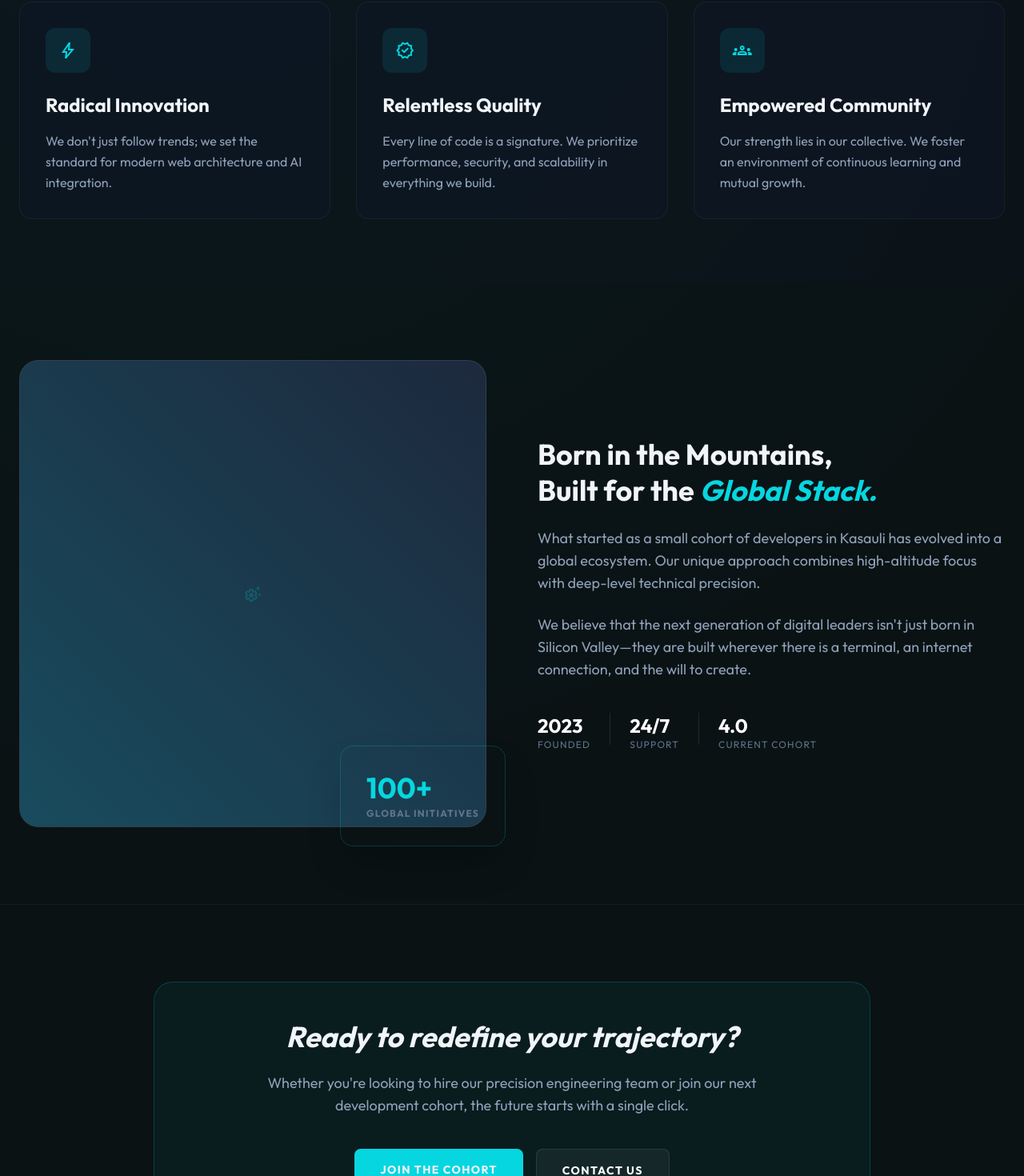
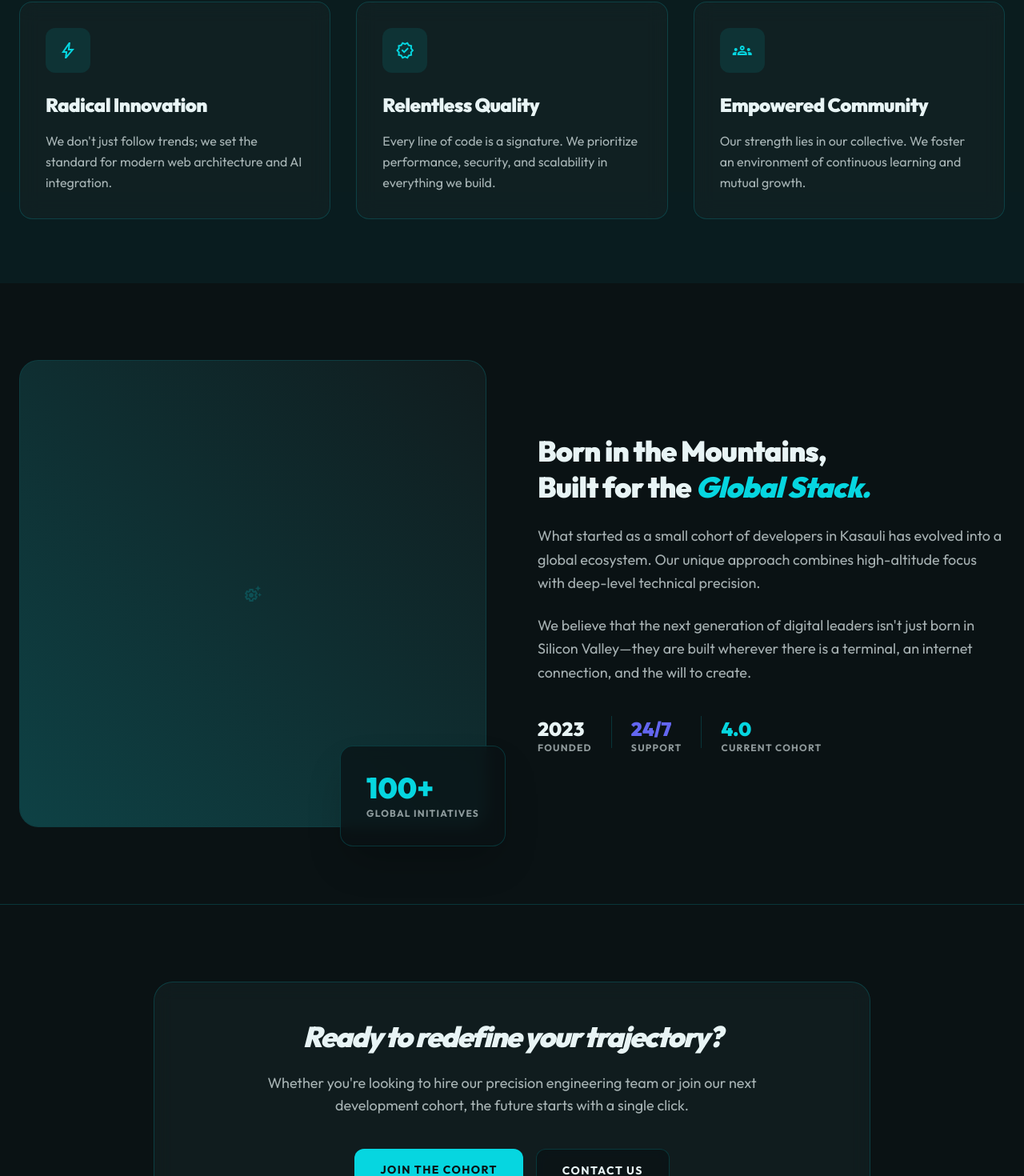
Before and after one commit to gouravkashiv7/kasaulicoder, a Next.js app: page /about in a window 1280 px wide. Shown: the part 777-2247 px from the top of the page at 80% size. Built offline with nearby package versions, Linux system fonts and the light colour scheme.

Commit message:
theme integration

```diff
--- a/components/marketing/AboutUs.tsx
+++ b/components/marketing/AboutUs.tsx
@@ -9,9 +9,9 @@ import GlobalFooter from "@/components/layout/GlobalFooter";
 
 const AboutUs = () => {
   return (
-    <div className="min-h-screen bg-background-dark text-slate-100 flex flex-col font-display overflow-hidden relative">
+    <div className="bg-background text-foreground min-h-screen font-display selection:bg-primary selection:text-primary-content overflow-hidden relative">
       <div className="absolute inset-x-0 top-0 h-px bg-linear-to-r from-transparent via-primary/30 to-transparent"></div>
-      <div className="absolute inset-0 bg-[radial-gradient(circle_at_20%_20%,rgba(0,242,255,0.03)_0%,transparent_50%)]"></div>
+      <div className="absolute inset-0 bg-[radial-gradient(circle_at_20%_20%,var(--primary)_0.03,transparent_50%)] opacity-20"></div>
 
       <GlobalHeader />
 
@@ -30,7 +30,7 @@ const AboutUs = () => {
               initial={{ opacity: 0, y: 20 }}
               animate={{ opacity: 1, y: 0 }}
               transition={{ delay: 0.1 }}
-              className="text-5xl md:text-7xl font-bold leading-tight mb-8"
+              className="text-5xl md:text-7xl font-black leading-tight mb-8 tracking-tighter"
             >
               Engineering the{" "}
               <span className="text-primary italic">Next Decade</span> <br /> of
@@ -40,7 +40,7 @@ const AboutUs = () => {
               initial={{ opacity: 0, y: 20 }}
               animate={{ opacity: 1, y: 0 }}
               transition={{ delay: 0.2 }}
-              className="text-slate-400 text-xl max-w-3xl mx-auto mb-12"
+              className="text-foreground opacity-70 text-xl max-w-3xl mx-auto mb-12"
             >
               KasauliCoder is a premier technical collective dedicated to
               bridging the gap between raw potential and industry-leading
@@ -50,7 +50,7 @@ const AboutUs = () => {
         </section>
 
         {/* Values Grid */}
-        <section className="py-20 px-6 bg-slate-900/20">
+        <section className="py-20 px-6 bg-primary/5">
           <div className="max-w-7xl mx-auto">
             <div className="grid md:grid-cols-3 gap-8">
               {[
@@ -76,15 +76,19 @@ const AboutUs = () => {
                   whileInView={{ opacity: 1, y: 0 }}
                   viewport={{ once: true }}
                   transition={{ delay: i * 0.1 }}
-                  className="p-8 bg-slate-900/40 border border-white/5 rounded-2xl hover:border-primary/30 transition-all group"
+                  className="p-8 glass-card border-glass-border rounded-2xl hover:border-primary/30 transition-all group"
                 >
                   <div className="size-14 bg-primary/10 rounded-xl flex items-center justify-center mb-6 group-hover:scale-110 transition-transform">
                     <span className="material-symbols-outlined text-primary text-3xl">
                       {val.icon}
                     </span>
                   </div>
-                  <h3 className="text-2xl font-bold mb-4">{val.title}</h3>
-                  <p className="text-slate-400 leading-relaxed">{val.desc}</p>
+                  <h3 className="text-2xl font-black mb-4 tracking-tight">
+                    {val.title}
+                  </h3>
+                  <p className="text-foreground opacity-70 leading-relaxed">
+                    {val.desc}
+                  </p>
                 </motion.div>
               ))}
             </div>
@@ -100,7 +104,7 @@ const AboutUs = () => {
               viewport={{ once: true }}
               className="relative"
             >
-              <div className="aspect-square bg-slate-800 rounded-3xl overflow-hidden border border-white/10 relative">
+              <div className="aspect-square bg-card rounded-3xl overflow-hidden border border-glass-border relative">
                 <div className="absolute inset-0 bg-linear-to-tr from-primary/20 to-transparent"></div>
                 <div className="absolute inset-0 flex items-center justify-center">
                   <span className="material-symbols-outlined text-[120px] text-primary/20">
@@ -108,9 +112,9 @@ const AboutUs = () => {
                   </span>
                 </div>
               </div>
-              <div className="absolute -bottom-6 -right-6 p-8 bg-background-dark border border-primary/20 rounded-2xl shadow-2xl">
-                <p className="text-4xl font-bold text-primary mb-1">100+</p>
-                <p className="text-xs font-bold uppercase tracking-widest text-slate-500">
+              <div className="absolute -bottom-6 -right-6 p-8 glass-panel border-glass-border rounded-2xl shadow-2xl">
+                <p className="text-4xl font-black text-primary mb-1">100+</p>
+                <p className="text-xs font-bold uppercase tracking-widest opacity-60">
                   Global Initiatives
                 </p>
               </div>
@@ -121,38 +125,38 @@ const AboutUs = () => {
               viewport={{ once: true }}
               className="space-y-6"
             >
-              <h2 className="text-4xl font-bold leading-tight">
+              <h2 className="text-4xl font-black leading-tight tracking-tight">
                 Born in the Mountains, <br /> Built for the{" "}
                 <span className="text-primary italic">Global Stack.</span>
               </h2>
-              <p className="text-slate-400 text-lg">
+              <p className="text-foreground opacity-70 text-lg leading-relaxed">
                 What started as a small cohort of developers in Kasauli has
                 evolved into a global ecosystem. Our unique approach combines
                 high-altitude focus with deep-level technical precision.
               </p>
-              <p className="text-slate-400 text-lg">
+              <p className="text-foreground opacity-70 text-lg leading-relaxed">
                 We believe that the next generation of digital leaders isn't
                 just born in Silicon Valley—they are built wherever there is a
                 terminal, an internet connection, and the will to create.
               </p>
               <div className="pt-4 flex gap-6">
                 <div>
-                  <p className="text-2xl font-bold text-white">2023</p>
-                  <p className="text-xs text-slate-500 uppercase tracking-widest">
+                  <p className="text-2xl font-black">2023</p>
+                  <p className="text-xs opacity-60 uppercase tracking-widest font-bold">
                     Founded
                   </p>
                 </div>
-                <div className="w-px h-10 bg-white/10"></div>
+                <div className="w-px h-10 bg-glass-border"></div>
                 <div>
-                  <p className="text-2xl font-bold text-white">24/7</p>
-                  <p className="text-xs text-slate-500 uppercase tracking-widest">
+                  <p className="text-2xl font-black text-secondary">24/7</p>
+                  <p className="text-xs opacity-60 uppercase tracking-widest font-bold">
                     Support
                   </p>
                 </div>
-                <div className="w-px h-10 bg-white/10"></div>
+                <div className="w-px h-10 bg-glass-border"></div>
                 <div>
-                  <p className="text-2xl font-bold text-white">4.0</p>
-                  <p className="text-xs text-slate-500 uppercase tracking-widest">
+                  <p className="text-2xl font-black text-primary">4.0</p>
+                  <p className="text-xs opacity-60 uppercase tracking-widest font-bold">
                     Current Cohort
                   </p>
                 </div>
@@ -162,31 +166,32 @@ const AboutUs = () => {
         </section>
 
         {/* Call to Action */}
-        <section className="py-24 px-6 border-t border-white/5">
+        <section className="py-24 px-6 border-t border-glass-border">
           <motion.div
             initial={{ opacity: 0, scale: 0.95 }}
             whileInView={{ opacity: 1, scale: 1 }}
             viewport={{ once: true }}
-            className="max-w-4xl mx-auto bg-primary/5 border border-primary/20 rounded-3xl p-12 text-center"
+            className="max-w-4xl mx-auto glass-card border-glass-border rounded-3xl p-12 text-center relative overflow-hidden group"
           >
-            <h2 className="text-4xl font-bold mb-6 italic">
+            <div className="absolute inset-0 bg-primary/5 opacity-0 group-hover:opacity-100 transition-opacity duration-700"></div>
+            <h2 className="text-4xl font-black mb-6 italic tracking-tighter relative z-10">
               Ready to redefine your trajectory?
             </h2>
-            <p className="text-slate-400 text-lg mb-10 max-w-2xl mx-auto">
+            <p className="text-foreground opacity-70 text-lg mb-10 max-w-2xl mx-auto relative z-10">
               Whether you're looking to hire our precision engineering team or
               join our next development cohort, the future starts with a single
               click.
             </p>
-            <div className="flex flex-wrap justify-center gap-4">
+            <div className="flex flex-wrap justify-center gap-4 relative z-10">
               <Link
                 href="/register"
-                className="bg-primary text-background-dark font-bold px-8 py-4 rounded-lg hover:shadow-[0_0_20px_rgba(0,242,255,0.4)] transition-all uppercase tracking-widest text-sm"
+                className="bg-primary text-primary-content font-bold px-8 py-4 rounded-xl hover:shadow-[0_0_20px_rgba(0,242,255,0.4)] hover:scale-105 transition-all uppercase tracking-widest text-sm"
               >
                 JOIN THE COHORT
               </Link>
               <Link
                 href="/contact"
-                className="bg-white/5 border border-white/10 text-white font-bold px-8 py-4 rounded-lg hover:bg-white/10 transition-all uppercase tracking-widest text-sm"
+                className="glass-panel border-glass-border font-bold px-8 py-4 rounded-xl hover:bg-white/5 transition-all uppercase tracking-widest text-sm"
               >
                 CONTACT US
               </Link>
--- a/components/marketing/PrivacyPolicy.tsx
+++ b/components/marketing/PrivacyPolicy.tsx
@@ -9,8 +9,8 @@ import GlobalFooter from "@/components/layout/GlobalFooter";
 
 const PrivacyPolicy = () => {
   return (
-    <div className="min-h-screen bg-background-dark text-slate-100 flex flex-col font-display overflow-hidden relative">
-      <div className="absolute inset-0 bg-[radial-gradient(circle_at_0%_50%,rgba(0,242,255,0.05)_0%,transparent_50%)]"></div>
+    <div className="bg-background text-foreground min-h-screen font-display selection:bg-primary selection:text-primary-content overflow-hidden relative">
+      <div className="absolute inset-0 bg-[radial-gradient(circle_at_0%_50%,var(--primary)_0.05,transparent_50%)] opacity-20"></div>
 
       <GlobalHeader />
 
@@ -21,10 +21,10 @@ const PrivacyPolicy = () => {
             animate={{ opacity: 1, y: 0 }}
             className="mb-12"
           >
-            <h1 className="text-4xl md:text-5xl font-bold mb-6">
+            <h1 className="text-4xl md:text-5xl font-black mb-6 tracking-tighter">
               Privacy <span className="text-primary italic">Policy</span>
             </h1>
-            <p className="text-slate-400">
+            <p className="text-foreground opacity-70 text-lg">
               Your data is yours. We just protect it.
             </p>
           </motion.div>
@@ -33,13 +33,11 @@ const PrivacyPolicy = () => {
             initial={{ opacity: 0, y: 20 }}
             animate={{ opacity: 1, y: 0 }}
             transition={{ delay: 0.1 }}
-            className="space-y-12 text-slate-300"
+            className="space-y-12 text-foreground opacity-80"
           >
             <section className="grid md:grid-cols-3 gap-8 items-start">
               <div className="md:col-span-1">
-                <h2 className="text-xl font-bold text-white">
-                  Data Collection
-                </h2>
+                <h2 className="text-xl font-bold">Data Collection</h2>
               </div>
               <div className="md:col-span-2 space-y-4">
                 <p>
@@ -48,11 +46,11 @@ const PrivacyPolicy = () => {
                   us. This may include your name, email, professional interests,
                   and payment information.
                 </p>
-                <div className="bg-white/5 p-6 rounded-xl border border-white/5">
+                <div className="glass-card p-6 rounded-xl">
                   <p className="text-sm font-bold text-primary mb-2 uppercase tracking-widest">
                     Why we collect it
                   </p>
-                  <ul className="text-sm space-y-2 list-disc list-inside text-slate-400">
+                  <ul className="text-sm space-y-2 list-disc list-inside opacity-70">
                     <li>To personalize your learning path</li>
                     <li>To facilitate secure payments</li>
                     <li>To send critical system updates</li>
@@ -63,7 +61,7 @@ const PrivacyPolicy = () => {
 
             <section className="grid md:grid-cols-3 gap-8 items-start">
               <div className="md:col-span-1">
-                <h2 className="text-xl font-bold text-white">Data Security</h2>
+                <h2 className="text-xl font-bold">Data Security</h2>
               </div>
               <div className="md:col-span-2">
                 <p>
@@ -77,9 +75,7 @@ const PrivacyPolicy = () => {
 
             <section className="grid md:grid-cols-3 gap-8 items-start">
               <div className="md:col-span-1">
-                <h2 className="text-xl font-bold text-white">
-                  Third-Party Sharing
-                </h2>
+                <h2 className="text-xl font-bold">Third-Party Sharing</h2>
               </div>
               <div className="md:col-span-2">
                 <p>
@@ -91,21 +87,22 @@ const PrivacyPolicy = () => {
               </div>
             </section>
 
-            <section className="p-8 bg-linear-to-br from-primary/10 to-transparent border border-primary/20 rounded-2xl">
-              <h2 className="text-2xl font-bold text-white mb-4 italic">
+            <section className="p-8 glass-panel border-glass-border rounded-2xl relative overflow-hidden group">
+              <div className="absolute inset-0 bg-primary/5 opacity-0 group-hover:opacity-100 transition-opacity duration-500"></div>
+              <h2 className="text-2xl font-black mb-4 italic relative z-10">
                 Your Rights
               </h2>
-              <p className="mb-6">
+              <p className="mb-6 relative z-10">
                 You have the right to access, correct, or delete your personal
                 information at any time. If you wish to exercise these rights,
                 please contact our data protection officer.
               </p>
               <Link
                 href="/contact"
-                className="text-primary font-bold hover:underline inline-flex items-center gap-2"
+                className="text-primary font-bold hover:underline inline-flex items-center gap-2 relative z-10 group/link"
               >
                 Contact Data Protection Officer
-                <span className="material-symbols-outlined text-sm">
+                <span className="material-symbols-outlined text-sm group-hover/link:translate-x-1 transition-transform">
                   arrow_forward
                 </span>
               </Link>
--- a/components/marketing/TermsOfService.tsx
+++ b/components/marketing/TermsOfService.tsx
@@ -9,8 +9,8 @@ import GlobalFooter from "@/components/layout/GlobalFooter";
 
 const TermsOfService = () => {
   return (
-    <div className="min-h-screen bg-background-dark text-slate-100 flex flex-col font-display overflow-hidden relative">
-      <div className="absolute inset-0 bg-[radial-gradient(circle_at_50%_0%,rgba(0,242,255,0.05)_0%,transparent_50%)]"></div>
+    <div className="bg-background text-foreground min-h-screen font-display selection:bg-primary selection:text-primary-content overflow-hidden relative">
+      <div className="absolute inset-0 bg-[radial-gradient(circle_at_50%_0%,var(--primary)_0.05,transparent_50%)] opacity-20"></div>
 
       <GlobalHeader />
 
@@ -21,23 +21,25 @@ const TermsOfService = () => {
             animate={{ opacity: 1, y: 0 }}
             className="mb-12"
           >
-            <h1 className="text-4xl md:text-5xl font-bold mb-6">
+            <h1 className="text-4xl md:text-5xl font-black mb-6 tracking-tighter">
               Terms of <span className="text-primary italic">Service</span>
             </h1>
-            <p className="text-slate-400">Last updated: October 2024</p>
+            <p className="text-foreground opacity-70">
+              Last updated: October 2024
+            </p>
           </motion.div>
 
           <motion.div
             initial={{ opacity: 0, y: 20 }}
             animate={{ opacity: 1, y: 0 }}
             transition={{ delay: 0.1 }}
-            className="space-y-8 prose prose-invert max-w-none text-slate-300"
+            className="space-y-8 max-w-none text-foreground opacity-80"
           >
             <section>
-              <h2 className="text-2xl font-bold text-white mb-4">
+              <h2 className="text-2xl font-black mb-4 tracking-tight">
                 1. Acceptance of Terms
               </h2>
-              <p>
+              <p className="leading-relaxed">
                 By accessing and using KasauliCoder's platform, cohort
                 materials, and services, you agree to be bound by these Terms of
                 Service. If you do not agree to these terms, please do not use
@@ -46,10 +48,10 @@ const TermsOfService = () => {
             </section>
 
             <section>
-              <h2 className="text-2xl font-bold text-white mb-4">
+              <h2 className="text-2xl font-black mb-4 tracking-tight">
                 2. Professional Development
               </h2>
-              <p>
+              <p className="leading-relaxed">
                 Our cohorts and training programs are intended for professional
                 development. While we provide industry-leading knowledge and
                 mentorship, KasauliCoder does not guarantee specific employment
@@ -59,10 +61,10 @@ const TermsOfService = () => {
             </section>
 
             <section>
-              <h2 className="text-2xl font-bold text-white mb-4">
+              <h2 className="text-2xl font-black mb-4 tracking-tight">
                 3. Intellectual Property
               </h2>
-              <p>
+              <p className="leading-relaxed">
                 All materials provided during our programs, including code
                 snippets, architecture diagrams, and educational content, are
                 owned by KasauliCoder or its licensors. You are granted a
@@ -72,10 +74,10 @@ const TermsOfService = () => {
             </section>
 
             <section>
-              <h2 className="text-2xl font-bold text-white mb-4">
+              <h2 className="text-2xl font-black mb-4 tracking-tight">
                 4. Payment and Refunds
               </h2>
-              <p>
+              <p className="leading-relaxed">
                 Fees for our premium cohorts are non-refundable unless otherwise
                 specified in the registration documentation. We provide
                 high-value, limited-seat opportunities and expect a commitment
@@ -83,11 +85,12 @@ const TermsOfService = () => {
               </p>
             </section>
 
-            <section className="bg-primary/5 border border-primary/20 p-8 rounded-2xl">
-              <h2 className="text-2xl font-bold text-primary mb-4">
+            <section className="glass-panel border-glass-border p-8 rounded-2xl relative overflow-hidden group">
+              <div className="absolute inset-0 bg-primary/5 opacity-0 group-hover:opacity-100 transition-opacity duration-500"></div>
+              <h2 className="text-2xl font-black text-primary mb-4 tracking-tight relative z-10">
                 5. Code of Conduct
               </h2>
-              <p>
+              <p className="leading-relaxed relative z-10">
                 KasauliCoder is a high-performance community. We expect all
                 members to maintain professional standards, contribute
                 positively to group dynamics, and respect the privacy and
```
Also changed, not shown: components/marketing/CareersPage.tsx (+37 -43 lines).
